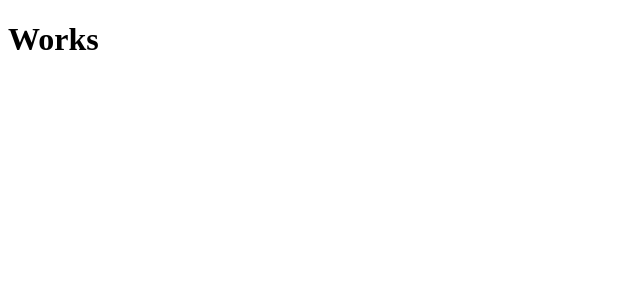
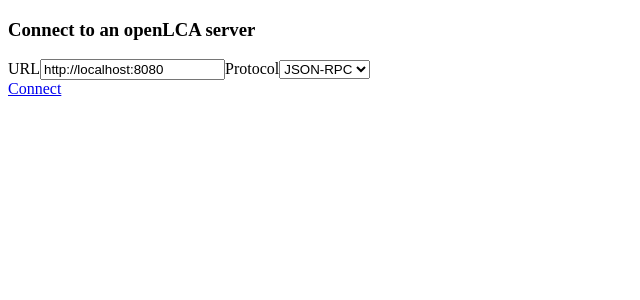
Before and after one commit to GreenDelta/olca-ipc-web-example, a React app: page / in a window 1280 px wide. Shown: the top 300 px of the page, without its empty margins (0-640 px from the left). Built offline with nearby package versions, Linux system fonts and the light colour scheme; the HTML template or start-up script is replaced by a standard one.

Commit message:
build a connection panel

```diff
--- a/src/main.tsx
+++ b/src/main.tsx
@@ -2,9 +2,13 @@
 import * as ReactDOM from "react-dom";
 import * as o from "olca-ipc";
 
+interface State {
+  client: o.IpcClient | o.RestClient;
+}
+
 async function main() {
 
-  ReactDOM.render(<h1>Works</h1>, document.getElementById("app"));
+  ReactDOM.render(<ConnectionPanel />, document.getElementById("app"));
 
   /*
   const client = o.IpcClient.on(8080);
@@ -15,4 +19,53 @@
   */
 };
 
+const ConnectionPanel = () => {
+
+  type Protocol = "JSON-RPC" | "REST";
+
+  const [url, setUrl] = React.useState("http://localhost:8080");
+  const [protocol, setProtocol] = React.useState<Protocol>("JSON-RPC");
+  const protocols: Protocol[] = ["JSON-RPC", "REST"];
+
+  const onConnect = () => {
+    console.log(`connect: ${protocol} :: ${url}`);
+    const client = protocol === "JSON-RPC"
+      ? o.IpcClient.on(url)
+      : o.RestClient.on(url);
+  };
+
+  return <article>
+    <h3>Connect to an openLCA server</h3>
+    <form>
+      <div className="grid">
+        <label htmlFor="url">
+          URL
+          <input type="url" id="url" value={url}
+            onChange={(e) => setUrl(e.target.value)}>
+          </input>
+        </label>
+        <label htmlFor="protocol">
+          Protocol
+          <select value={protocol}
+            onChange={(e) => setProtocol(e.target.value as Protocol)}>
+            {protocols.map(p => <option>{p}</option>)}
+          </select>
+        </label>
+      </div>
+      <div className="grid">
+        <div />
+        <div className="grid">
+          <div />
+          <div />
+          <a href="#" role="button" className="contrast outline"
+            onClick={() => onConnect()}>
+            Connect
+          </a>
+        </div>
+      </div>
+    </form>
+  </article>
+};
+
+
 main();
```
Also changed, not shown: 2 other files (tests, documents, lock files or other folders).
